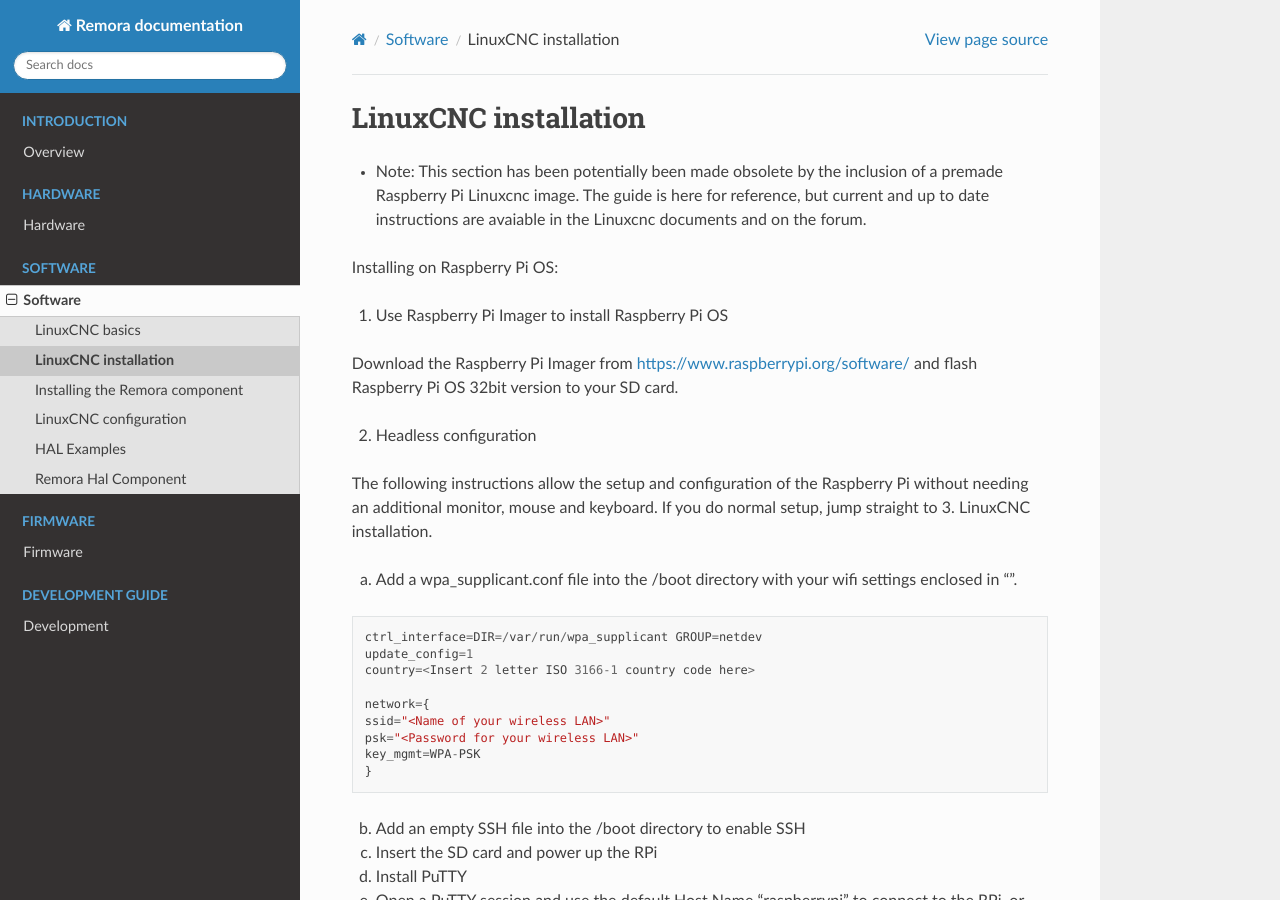
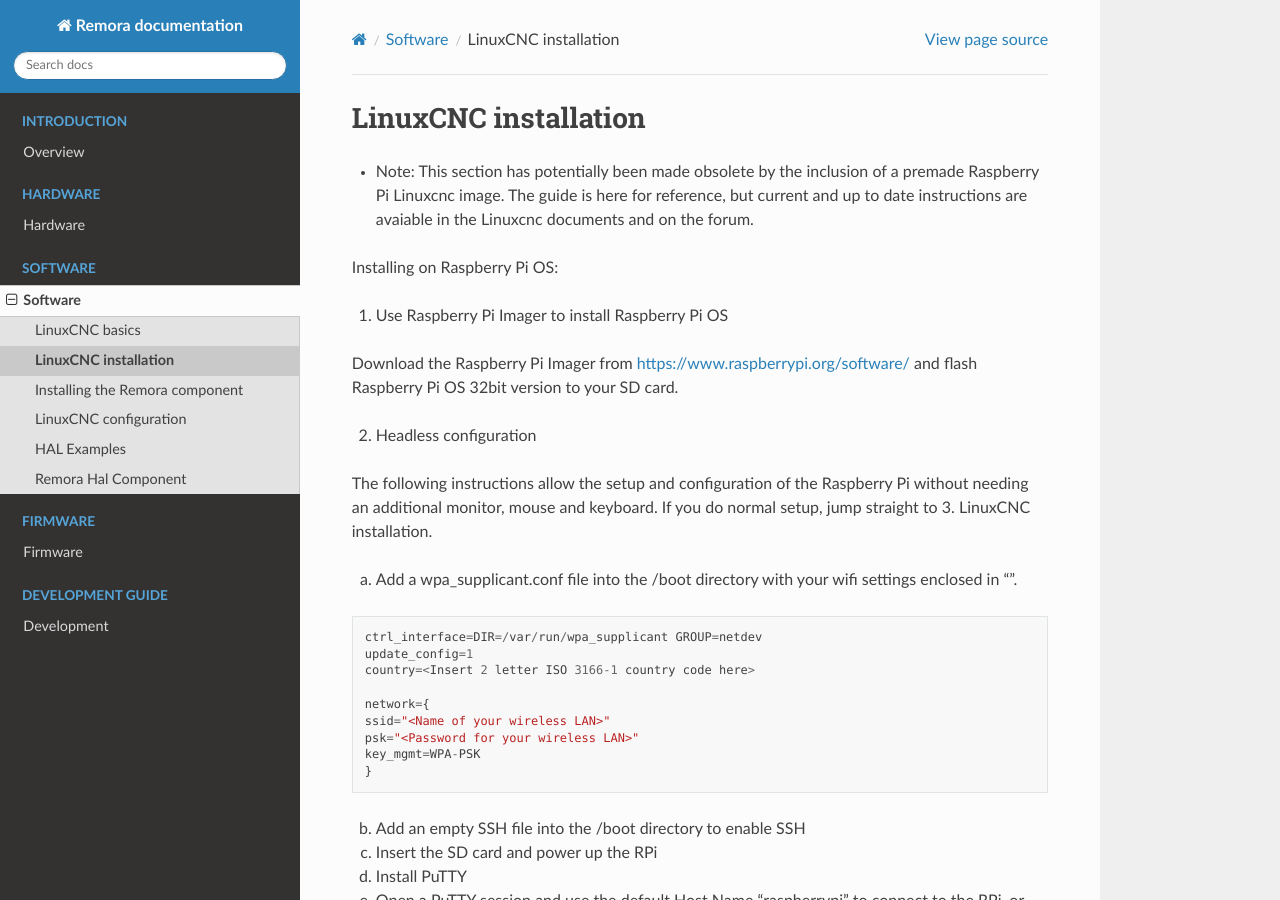
Before and after one commit to scottalford75/Remora-docs, a Sphinx documentation site: the page built from docs/source/software/linuxcnc-installation.rst, in a window 1280 px wide and 900 px high. Built offline with Sphinx 7.4.7 and the Read the Docs theme 2.0.0, drawn with Linux system fonts in a browser that asks for light colours.

Commit message:
Update linuxcnc-installation.rst

```diff
--- a/docs/source/software/linuxcnc-installation.rst
+++ b/docs/source/software/linuxcnc-installation.rst
@@ -1,7 +1,7 @@
 LinuxCNC installation
 ======================
 
-- Note: This section has been potentially been made obsolete by the inclusion of a premade Raspberry Pi Linuxcnc image. The guide is here for reference, but current and up to date instructions are avaiable in the Linuxcnc documents and on the forum.
+- Note: This section has potentially been made obsolete by the inclusion of a premade Raspberry Pi Linuxcnc image. The guide is here for reference, but current and up to date instructions are avaiable in the Linuxcnc documents and on the forum.
 
 
 Installing on Raspberry Pi OS:
```
